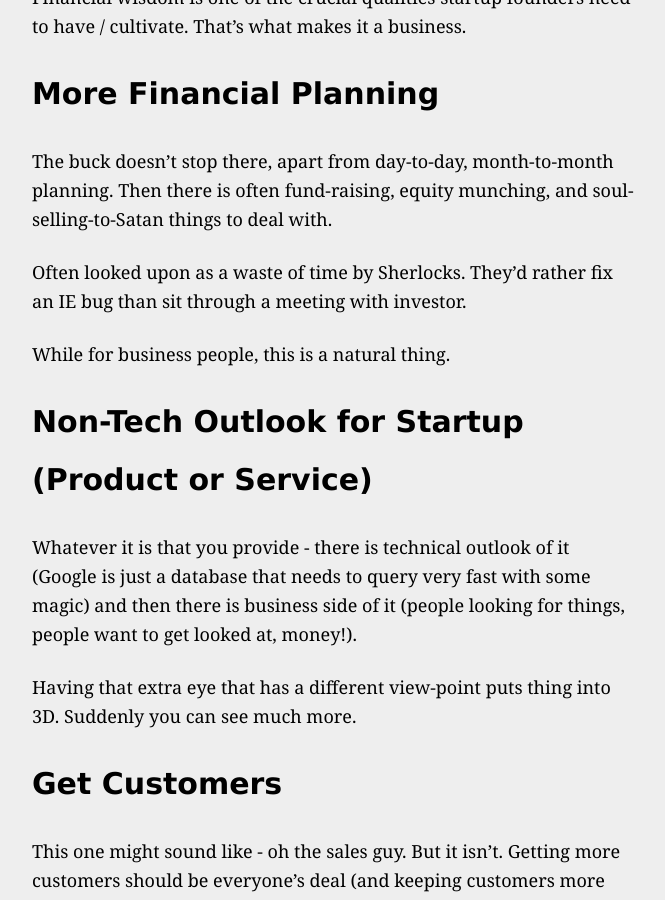
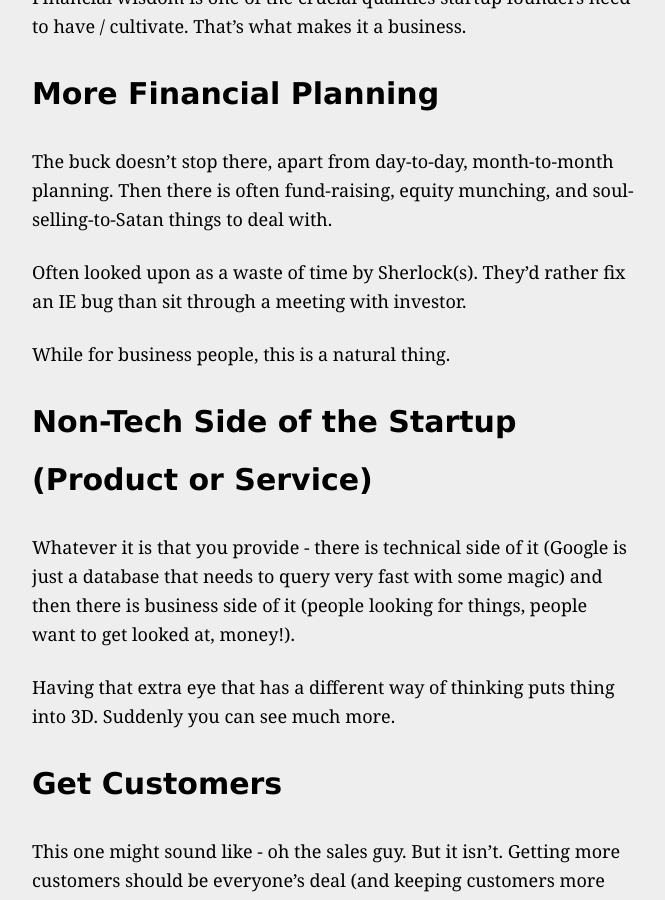
Before and after one commit to 64Notes/64notes.com, a Jekyll site: the page built from _posts/2013-04-23-business-side-of-things.markdown, in a window 1280 px wide and 900 px high, scrolled down 2155 px. Shown: the whole window, without its empty margins (295-960 px from the left). Built offline with Jekyll 4.4.1, drawn with Linux system fonts in a browser that asks for light colours; nearby versions of some CDN libraries; comment, search, counter and statistics services are not loaded; some of the changed text lies outside the part shown.

Commit message:
Final Draft

```diff
--- a/_posts/2013-04-23-business-side-of-things.markdown
+++ b/_posts/2013-04-23-business-side-of-things.markdown
@@ -40,14 +40,14 @@ Financial wisdom is one of the crucial qualities startup founders need to have /
 ## More Financial Planning
 The buck doesn't stop there, apart from day-to-day, month-to-month planning. Then there is often fund-raising, equity munching, and soul-selling-to-Satan things to deal with.
 
-Often looked upon as a waste of time by Sherlocks. They'd rather fix an IE bug than sit through a meeting with investor.
+Often looked upon as a waste of time by Sherlock(s). They'd rather fix an IE bug than sit through a meeting with investor.
 
 While for business people, this is a natural thing.
 
-## Non-Tech Outlook for Startup (Product or Service)
-Whatever it is that you provide - there is technical outlook of it (Google is just a database that needs to query very fast with some magic) and then there is business side of it (people looking for things, people want to get looked at, money!).
+## Non-Tech Side of the Startup (Product or Service)
+Whatever it is that you provide - there is technical side of it (Google is just a database that needs to query very fast with some magic) and then there is business side of it (people looking for things, people want to get looked at, money!).
 
-Having that extra eye that has a different view-point puts thing into 3D. Suddenly you can see much more.
+Having that extra eye that has a different way of thinking puts thing into 3D. Suddenly you can see much more.
 
 ## Get Customers
 This one might sound like - oh the sales guy. But it isn't. Getting more customers should be everyone's deal (and keeping customers more than that).
```
Also changed, not shown: other parts of _posts/2013-04-23-business-side-of-things.markdown (+1 -1 lines).
